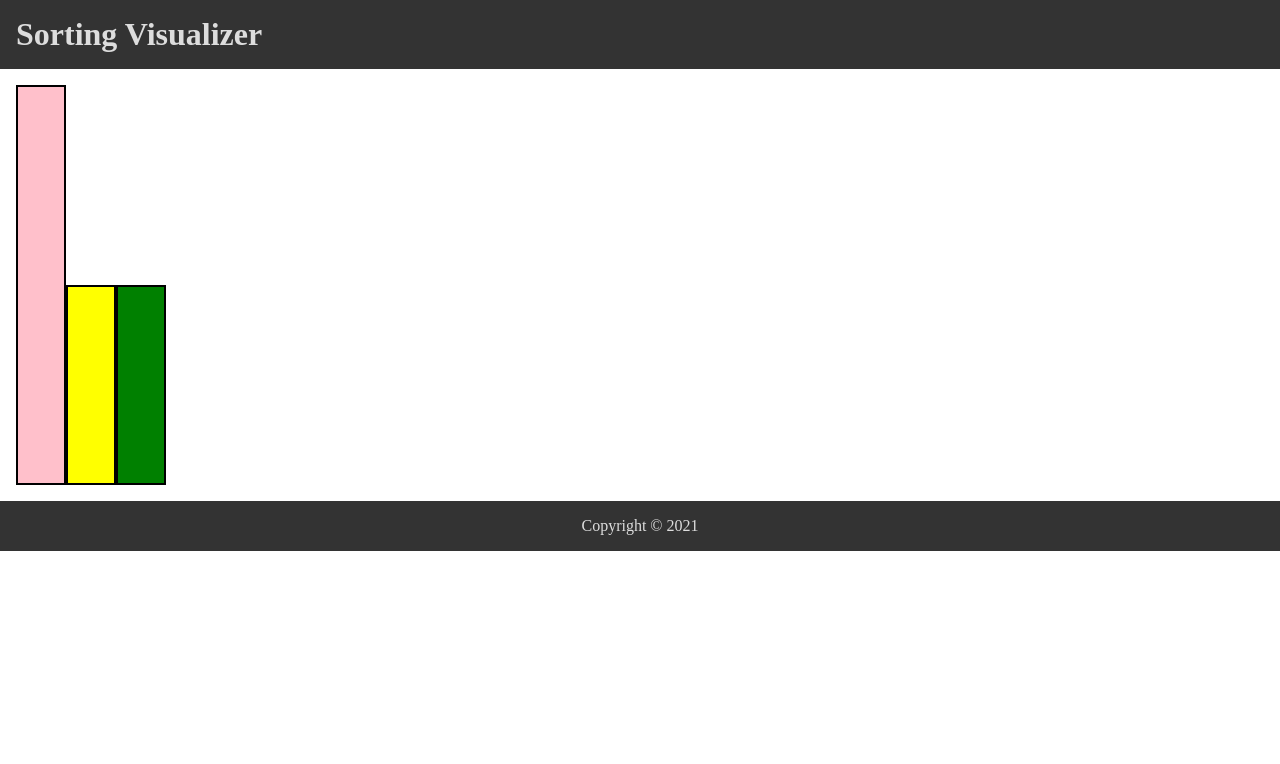
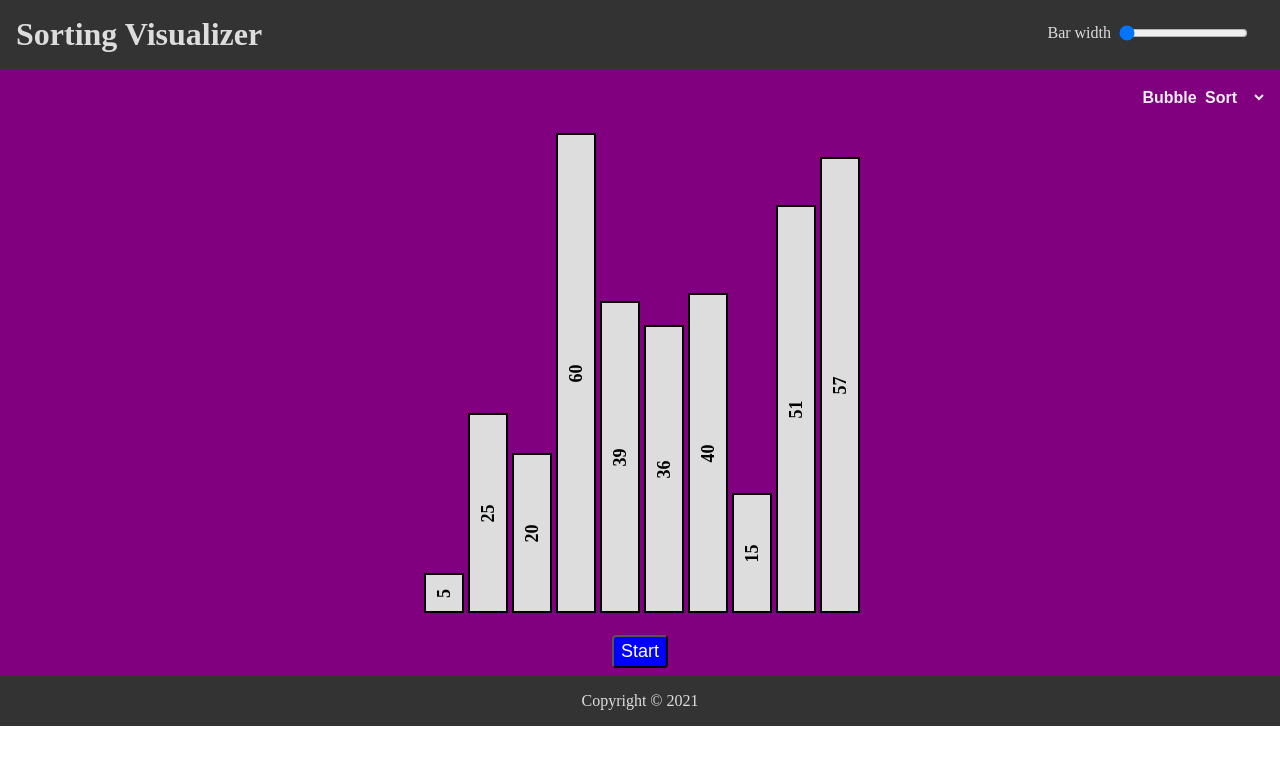
Before and after one commit to saurabhmehta1601/sorting-algorithm-visualizer, a React (Create React App) app: page / in a window 1280 px wide. Shown: the top 764 px of the page. Built offline with nearby package versions, Linux system fonts and the light colour scheme.

Commit message:
style: add some css

```diff
--- a/src/App.css
+++ b/src/App.css
@@ -5,14 +5,15 @@
 }
 
 body{
+    width:100vw ;
+    overflow-x: hidden;
     display: flex;
     flex-direction: column;
 }
 
 main{
     flex: 1;
+    position: relative;
+    padding-bottom:0.5em ;
+    background-color:purple;
 }
-
-footer {
-    flex: 1;
-}
--- a/src/App.tsx
+++ b/src/App.tsx
@@ -3,6 +3,8 @@ import React from 'react';
 import BarsContainer from "./components/BarsContainer"
 import Header from "./components/Header"
 import Footer from "./components/Footer";
+import PlaybackControls from "./components/PlaybackControls";
+import AlgoSelector from "./components/AlgoSelector";
 
 function App() {
 
@@ -10,7 +12,9 @@ function App() {
     <>
     <Header />
     <main>
+        <AlgoSelector />
         <BarsContainer />
+        <PlaybackControls  />
     </main>
     <Footer />
     </>
--- /dev/null
+++ b/src/components/AlgoSelector.tsx
@@ -0,0 +1,32 @@
+import React from "react"
+import styled from "styled-components"
+
+export default function AlgoSelector(){
+    return  (
+        <StyledAlgoSelector>
+            <option>Bubble Sort</option>
+            <option>SelectionSort</option>
+            <option>MergeSort</option>
+        </StyledAlgoSelector>
+    )
+}
+
+
+const  StyledAlgoSelector =  styled.select`
+    position:absolute;
+    word-spacing:4px;
+    right:  0.1em ;
+    top:0.2em ;
+    padding-right:  0.3em;
+    color:#eee;
+    font-size:  1rem ;
+    border: none ;
+    margin :  1em  .7em  auto auto ;
+    background: none ;
+    font-weight: bold ;
+    outline:  none ;
+
+    option {
+        background-color:  #333;
+    }
+`
--- a/src/components/Bar.tsx
+++ b/src/components/Bar.tsx
@@ -2,15 +2,27 @@ import React from 'react'
 import styled from "styled-components"
 
 type barProps = {
-    height:number;
+    height:string;
     bgColor: string;
 }
 
 const StyledBar= styled.div<barProps>`
     border: 2px solid black ;
-    height: ${props => props.height}px ;
+    height: ${props => props.height} ;
     background-color: ${props => props.bgColor};
-    width: 50px ;
+    width: 40px ;
+    display:grid;
+    place-items:center;
+
+    h4 {
+        font-size:1.125rem;
+        font-style:bold;
+        transform:rotateZ(-90deg);
+    }
 `
 
-export default StyledBar
+export default function Bar({height,bgColor}: barProps){
+    return (<StyledBar height={height} bgColor={bgColor}>
+        <h4><b>{parseInt(height)}</b></h4>
+            </StyledBar>)
+}
--- a/src/components/BarsContainer.tsx
+++ b/src/components/BarsContainer.tsx
@@ -2,21 +2,23 @@ import React from "react"
 import styled from "styled-components"
 import Bar from "./Bar"
 
+import {getRandomArray}  from "../utils/getRandomArray"
+
 export default function BarsContainer(){
+    const  randomArray= getRandomArray(10,5,60)
+    const  heights = randomArray.map(height => height + "vh")
+
     return (<StyledBarsContainer>
-        <Bar  height={400} bgColor="pink"/>
-        <Bar  height={200} bgColor="yellow"/>
-        <Bar  height={200} bgColor="green"/>
+        <div>
+        </div>
+        {heights.map(( h,idx) => <Bar key={idx} height={h} bgColor="#ddd" /> ) }
     </StyledBarsContainer>)
 }
 
-
-
-
-
-
 const StyledBarsContainer = styled.div`
     display:flex ;
-    padding: 1em ;
+    padding: 4em 1em 1.4em 1em ;
+    column-gap:4px ;
+    justify-content:center;
     align-items:flex-end;
 `
--- a/src/components/Footer.tsx
+++ b/src/components/Footer.tsx
@@ -7,11 +7,9 @@ export default function Footer() {
     </StyledFooter>)
 }
 
-
 const StyledFooter = styled.footer`
     background-color:#333;
     color:#ddd;
     text-align: center ;
     padding: 1em ;
-    margin-top: auto ;
 `
--- a/src/components/Header.tsx
+++ b/src/components/Header.tsx
@@ -7,13 +7,31 @@ export default function Header () {
         <div className="logo">
            <h1> Sorting Visualizer </h1>
         </div>
+        <div className="controls">
+            <div className="control-group">
+                <label htmlFor="bar-width-controller">Bar width</label>
+                <input name="bar-width-controller" className="bar-width-controller" type="range" min={200}  max={400} />
+            </div>
+        </div>
             </StyledHeader>)
 }
 
 const StyledHeader = styled.header`
-background-color: #333 ;
-color: #ddd;
-padding: 1em ;
-margin: 0;
-width:100vw ;
+    display:flex ;
+    background-color: #333 ;
+    color: #ddd;
+    padding: 1em ;
+    margin: 0;
+    width:100vw ;
+
+    .controls {
+        margin-left: auto ;
+        padding: 0.5em 1em ;
+    }
+
+    .control-group {
+        display: flex ;
+        align-items:center;
+        column-gap:0.5em ;
+    }
 `
--- /dev/null
+++ b/src/components/PlaybackControls.tsx
@@ -0,0 +1,21 @@
+import React from "react"
+import styled from "styled-components"
+
+export default function  PlaybackControls(){
+    return (<StyledControl>
+                <button>Start</button>
+            </StyledControl>)
+}
+
+const StyledControl= styled.div`
+    display: flex;
+    justify-content: space-around;
+    button {
+        background: blue ;
+        color:white ;
+        padding: 0.2em 0.4em ;
+        border-radius: 4px ;
+        font-size: 1.125rem ;
+
+    }
+`
```
